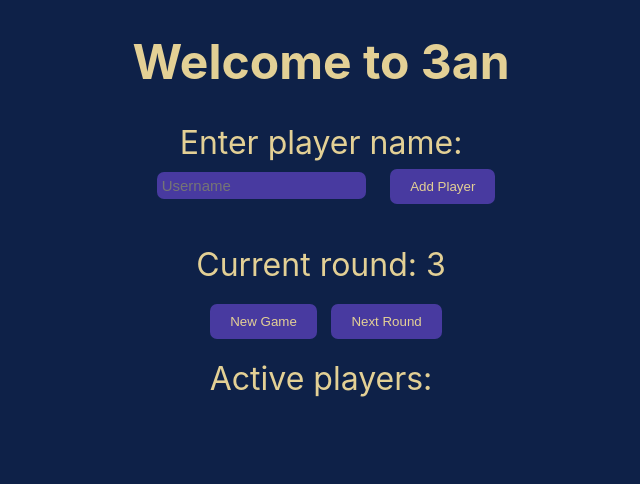
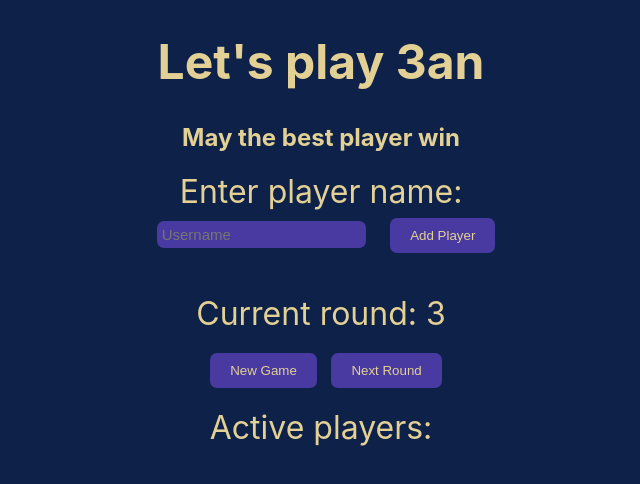
Before and after one commit to simonsallad/3an, a website: page public/index.html in a window 1280 px wide. Shown: the whole page, without its empty margins (319-959 px from the left). Drawn offline with Linux system fonts and the light colour scheme.

Commit message:
Added subtitle and style to it

```diff
--- a/public/index.html
+++ b/public/index.html
@@ -9,10 +9,11 @@
 </head>
 
 <body>
-    <h1 id='topBanner'>Welcome to 3an</h1>
+    <h1 id='topBanner'>Let's play 3an</h1>
+    <h2 id="underTitle">May the best player win</h2>
     <label id="playerName">Enter player name: </label>
     <div id="playerDiv">
-        <input type="textbox" placeholder="Username" id="playerTextbox", class="textBox">
+        <input type="textbox" placeholder="Username" id="playerTextbox" , class="textBox">
         <button class='buttons' type="button" id="submitBtn">Add Player</button><br><br>
         <ul id="playerList">
             <p id="playerOne"></p>
--- a/public/style.css
+++ b/public/style.css
@@ -110,3 +110,9 @@ button {
     padding: 5px;
     border-radius: 7px;
 }
+
+#underTitle {
+    display: flex;
+    justify-content: center;
+    align-items: center;
+}
```
